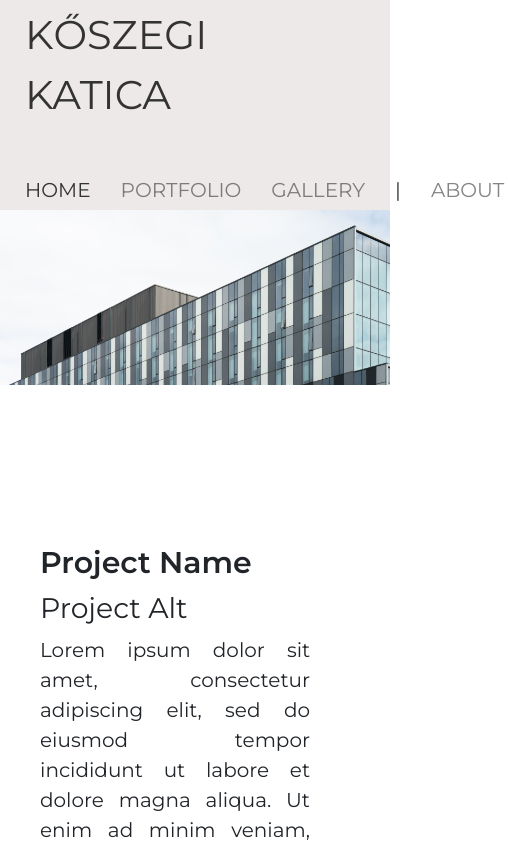
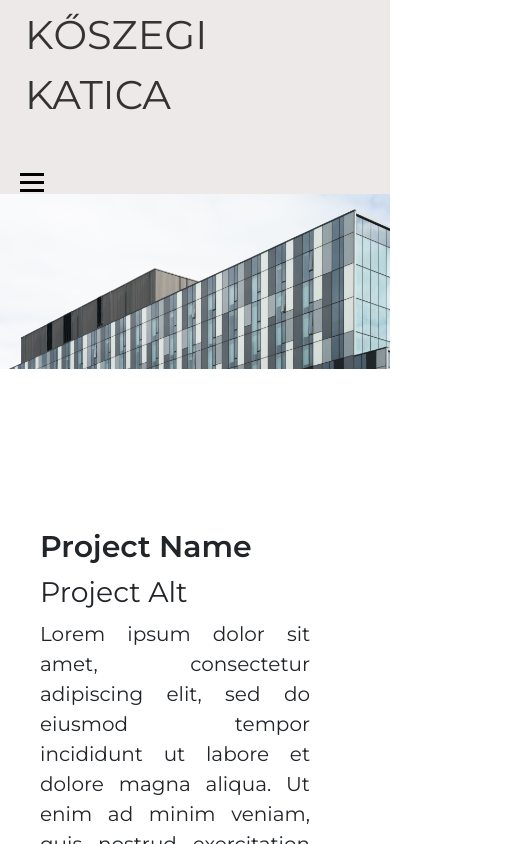
Before and after one commit to mahte007/architect-portfolio, a React (Create React App) app: page / in a window 390 px wide. Shown: the top 844 px of the page, 509 px wide, since content can reach past the window. Built offline with nearby package versions, Linux system fonts and the light colour scheme.

Commit message:
added working hamburger menu to the navigation bar (in mobile view)

```diff
--- a/src/components/header/hamburger/Burger.jsx
+++ b/src/components/header/hamburger/Burger.jsx
@@ -0,0 +1,17 @@
+import { useState } from "react"
+
+export default function Burger(props) {
+    const [isOpen, setIsOpen] = useState(false);
+    const toggleMenu = () => {
+        setIsOpen(!isOpen);
+        props.toggle();
+    };
+
+    return (
+        <div className={`hamburger ${isOpen ? 'open' : ''}`} onClick={toggleMenu}>
+            <span className="line"></span>
+            <span className="line"></span>
+            <span className="line"></span>
+        </div>
+        )
+}
--- a/src/components/header/navbar/Navbar.jsx
+++ b/src/components/header/navbar/Navbar.jsx
@@ -1,24 +1,46 @@
-import React from 'react';
+import React, { useEffect, useState } from 'react';
+import Burger from '../hamburger/Burger';
 import CustomLink from './CostumLink';
 import DropDown from './DropDown';
 import Logo from './Logo';
 
 export default function Navbar(props){
+    const [isActive, setIsActive] = useState(false);
+    const [isWidth, setIsWidth] = useState(false);
+
+    const toggleHamburger = () => {
+        setIsActive(!isActive);
+    }
+
+    const handleScreenWidth = () => {
+        if(window.innerWidth > 991){
+            setIsWidth(true);
+        }else{
+            setIsWidth(false);
+        }
+    }
+
+    useEffect(() => {
+        handleScreenWidth();
+    }, [])
+
     return(
         <nav className={props.class}>
             <Logo to="/" text="KŐSZEGI KATICA" />
-            <ul className=''>
+
+            <ul className={isActive ? 'active' : ''}>
                 <CustomLink to="/" text="HOME" />
                 <CustomLink to="/portfolio" text="PORTFOLIO" />
                 <CustomLink to="/gallery" text="GALLERY" />
-                <CustomLink to="#" text="|" />
+                {isWidth ? <CustomLink to="#" text="|" /> : ''}
                 <span className='dropdown'>
                         <span className='dropdown-link'>ABOUT</span>
                         <div className='dropdown-content'>
                             <DropDown />
                         </div>
                 </span>
-        </ul>
+            </ul>
+            <Burger toggle={toggleHamburger} />
         </nav>
     );
 }
--- a/src/style/styles.css
+++ b/src/style/styles.css
@@ -82,9 +82,6 @@ h1, h2, h3, h4, h5, h6 {
     z-index: 1;
 }
 
-.nav.sticky {
-}
-
 .nav ul{
     padding: 0;
     margin: 0;
@@ -114,6 +111,16 @@ h1, h2, h3, h4, h5, h6 {
 .nav li:hover > a {
     text-decoration: underline;
     opacity: 1;
+}
+
+@media (max-width: 991px) {
+    .nav ul.active {
+        display: block;
+    }
+
+    .nav ul {
+        display: none;
+    }
 }
 
 /*Dropdown manu in the Navbar*/
@@ -152,6 +159,55 @@ h1, h2, h3, h4, h5, h6 {
     opacity: 1;
     text-decoration: underline;
 }
+
+/* Hamburger menu */
+.hamburger {
+    display: none;
+}
+
+@media (max-width: 991px){
+    .hamburger {
+        display: flex;
+        width: 24px;
+        height: 24px;
+        position: relative;
+        cursor: pointer;
+        margin: auto 0;
+        flex-direction: column;
+        justify-content: space-around;
+        transition: 0.5s;
+    }
+
+    .hamburger span {
+        background-color: #000;
+        width: 100%;
+        height: 3px;
+    }
+
+    .hamburger.open {
+        transform: rotate(-180deg);
+    }
+
+    .hamburger.open span:nth-child(1) {
+        position: absolute;
+        top: 50%;
+        left: 50%;
+        transform: translate(-50%, -50%) rotate(45deg);
+    }
+
+    .hamburger.open span:nth-child(2) {
+        opacity: 0;
+    }
+
+    .hamburger.open span:nth-child(3) {
+        position: absolute;
+        top: 50%;
+        left: 50%;
+        transform: translate(-50%, -50%) rotate(-45deg);
+    }
+
+}
+
 
 /*Full width cover image*/
 
```
Also changed, not shown: src/components/header/hamburger/Navigation.jsx (deleted, +0 -12 lines).
